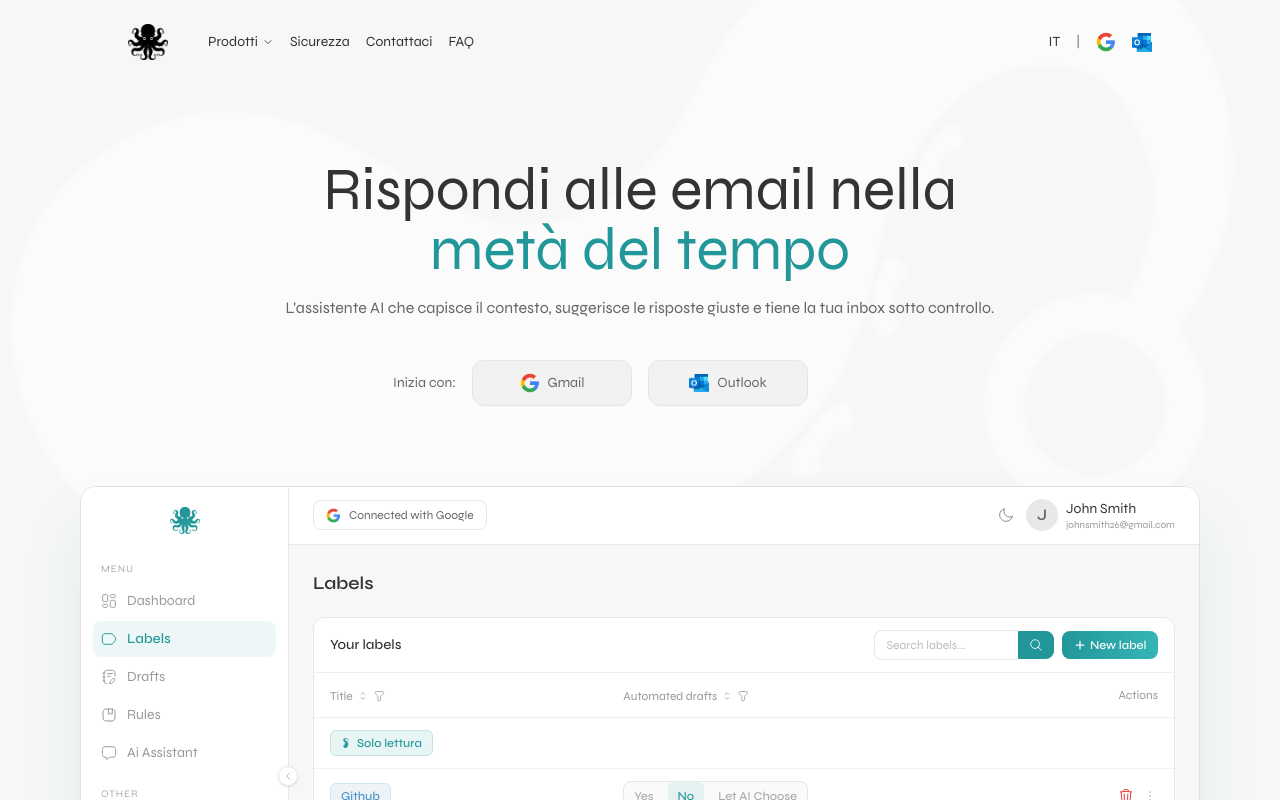
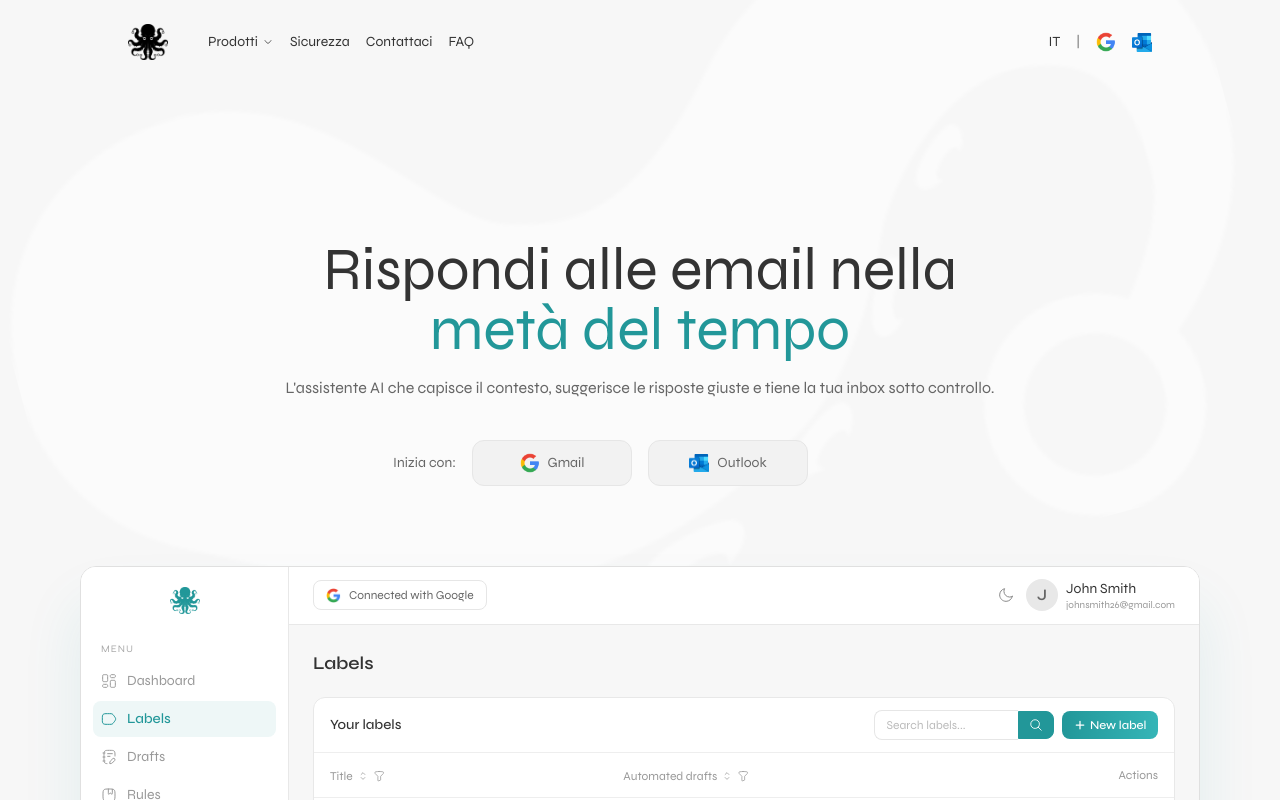
Before and after one commit to NewMann-Ai/email_landing, a Next.js app: page / in a window 1280 px wide. Shown: the top 800 px of the page. Built offline with nearby package versions, Linux system fonts and the light colour scheme.

Commit message:
fix(ui): fixed the hero margin top

```diff
--- a/src/app/page.tsx
+++ b/src/app/page.tsx
@@ -52,7 +52,7 @@ export default function Home() {
                 className="hidden md:block absolute left-1/2 -translate-x-1/2 -translate-y-1/4 w-1/2 h-auto rotate-75 opacity-50 -z-10"
             />
 
-            <Reveal className="flex flex-col items-center justify-center mt-24 md:mt-40 px-4">
+            <Reveal className="flex flex-col items-center justify-center mt-24 md:mt-60 px-4">
                 <Title className="max-w-180 text-center">
                     Rispondi alle email nella{" "}
                     <span className="text-(--primary)">metà del tempo</span>
```
